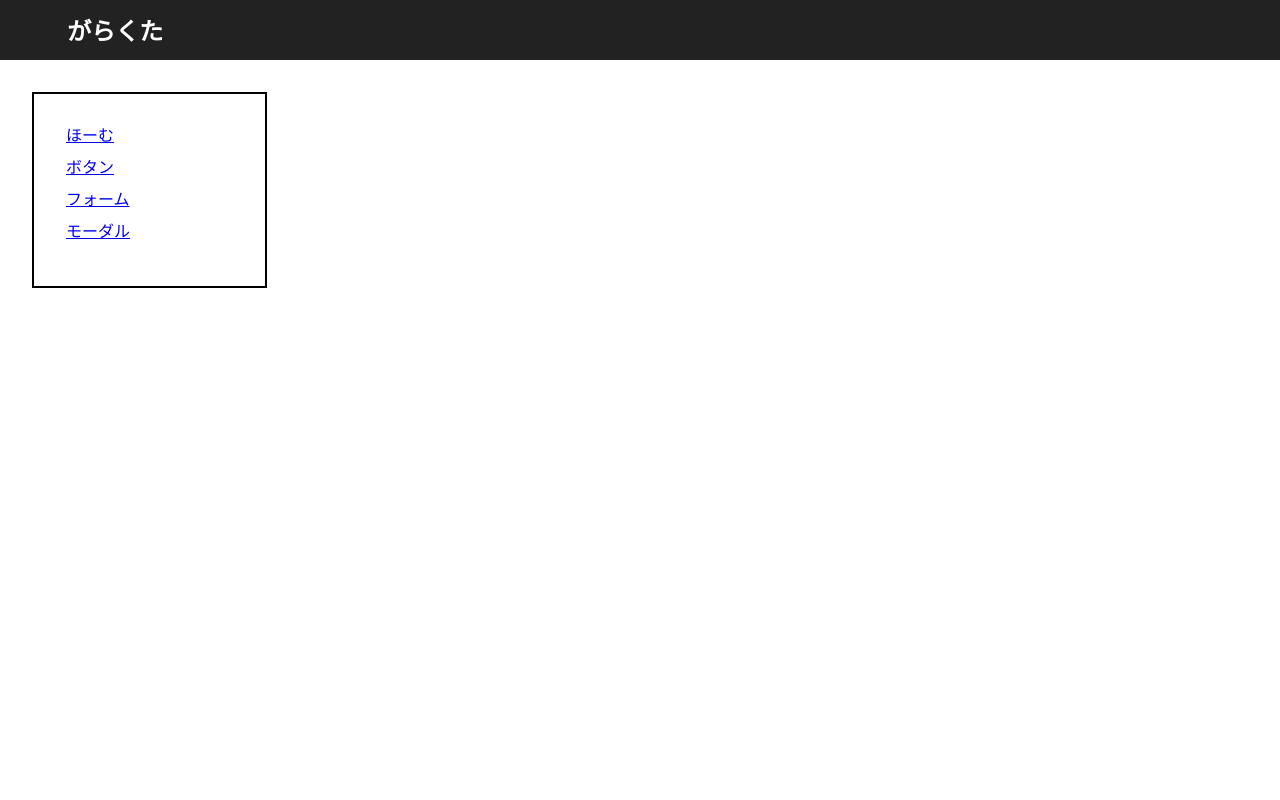
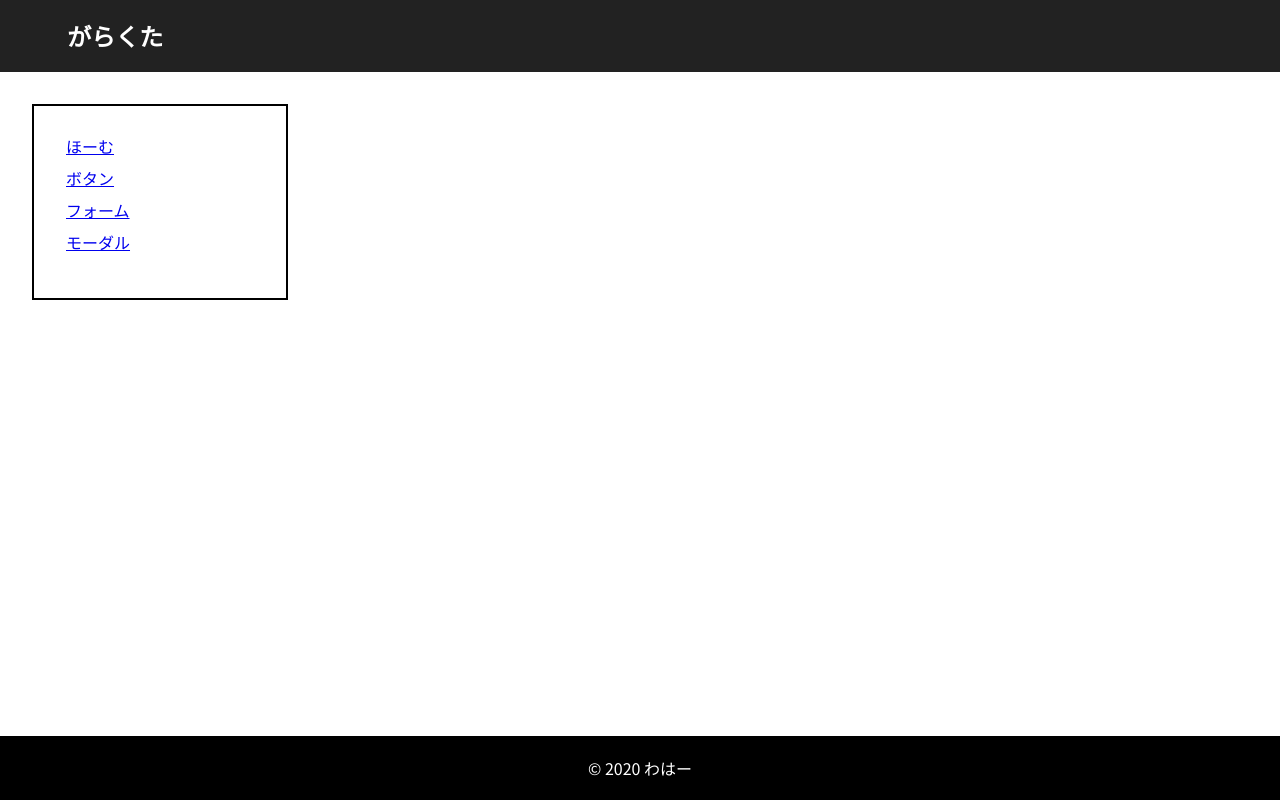
Before and after one commit to pozma/garakuta, a React app: page / in a window 1280 px wide. Built offline with nearby package versions, Linux system fonts and the light colour scheme.

Commit message:
refactor: グリッドレイアウトに変更

```diff
--- a/src/app/app.scss
+++ b/src/app/app.scss
@@ -1,10 +1,22 @@
 @use "_palette";
 
+.app { // 画面全体
+  display: grid;
+  min-height: 100vh; // 画面全体を使う（高さ）
+  grid-template-columns: 25% 1fr; // 横 1fr は残りってこと？
+  grid-template-rows: 4.5rem 1fr 4rem; // 縦
+  grid-template-areas:
+    "header   header  "
+    "aside    article "
+    "footer   footer  ";
+}
+
 header { // ヘッダー
-  max-width: 4000px;
-  margin: 0 auto; // 画面中央に配置
-  background-color: palette.$header_bg;
-  padding: 12px 4% 18px 4%;
+  grid-area: header;
+  background: palette.$header_bg;
+  display: flex;
+  align-items: center;
+  padding-left: 4%;
 
   .link { // リンク付きのタイトル
     text-decoration: none;
@@ -12,7 +24,6 @@ header { // ヘッダー
     align-items: flex-end;
     border: none;
     background-color: transparent;
-    padding: 0;
     line-height: inherit;
     cursor: pointer;
     &:focus {
@@ -23,25 +34,17 @@ header { // ヘッダー
       color: palette.$header_fg;
       font-size: 1.5rem;
       font-weight: 600;
-      margin-top: 0.4rem;
+      margin: 0;
     }
   }
 }
 
-article { // コンテンツ
-  // 変数宣言
-  $padding: 2rem;
+aside { // サイドバー領域
+  padding: 2rem;
 
-  display: flex; // サイドバーとビュワーを横並びに
-  font-size: 1rem;
-  padding: $padding;
-
-  .nav { // サイドバー（ナビゲーション）
-    width: 15%;
+  .nav { // ナビゲーション（実際のコンテンツ）
     border: solid 2px black;
-    padding: $padding;
-    margin-right: $padding;
-
+    padding: 2rem;
     ul { // 箇条書き
       li { // 各項目
         list-style: none;
@@ -49,8 +52,22 @@ article { // コンテンツ
       }
     }
   }
+}
 
-  .main { // メインの表示
-    width: 85%;
+article { // コンテンツ
+  padding: 1rem 2rem;
+  padding-left: 0;
+
+  .contents {
   }
 }
+
+footer {
+  grid-area: footer;
+  background: black;
+  color: white;
+  position: relative;
+  display: flex;
+  justify-content: center;
+  align-items: center;
+}
--- a/src/app/app.tsx
+++ b/src/app/app.tsx
@@ -28,7 +28,7 @@ const Home: React.FC<{}> = () => {
 export const App: React.FC<{}> = () => {
 
   return (
-    <>
+    <div className={style.app}>
     <BrowserRouter>
       <header>
         <Link // タイトルロゴ
@@ -38,9 +38,8 @@ export const App: React.FC<{}> = () => {
         </Link>
       </header>
 
-      <article>
-        <div // ナビゲーションバー（左側のやつ）
-        className={style.nav}>
+      <aside>
+        <div className={style.nav}>
           <ul>
             <li><Link to={CONST.REPO + CONST.LOCATION_URL_HOME}>ほーむ</Link></li>
             <li><Link to={CONST.REPO + CONST.LOCATION_URL_BUTTONS}>ボタン</Link></li>
@@ -48,9 +47,10 @@ export const App: React.FC<{}> = () => {
             <li><Link to={CONST.REPO + CONST.LOCATION_URL_MODALS}>モーダル</Link></li>
           </ul>
         </div>
+      </aside>
 
-        <div // メインのビュワー
-        className={style.main}>
+      <article>
+        <div className={style.contents}>
           <Switch>
             <Route exact path={CONST.REPO + CONST.LOCATION_URL_HOME}><Home /></Route>
             <Route path={CONST.REPO + CONST.LOCATION_URL_BUTTONS}><Buttons /></Route>
@@ -59,7 +59,11 @@ export const App: React.FC<{}> = () => {
           </Switch>
         </div>
       </article>
+
+      <footer>
+        <p><small>&copy; 2020 わはー</small></p>
+      </footer>
     </BrowserRouter>
-    </>
+    </div>
   );
 };
```
Also changed, not shown: 1 other file (tests, documents, lock files or other folders).
